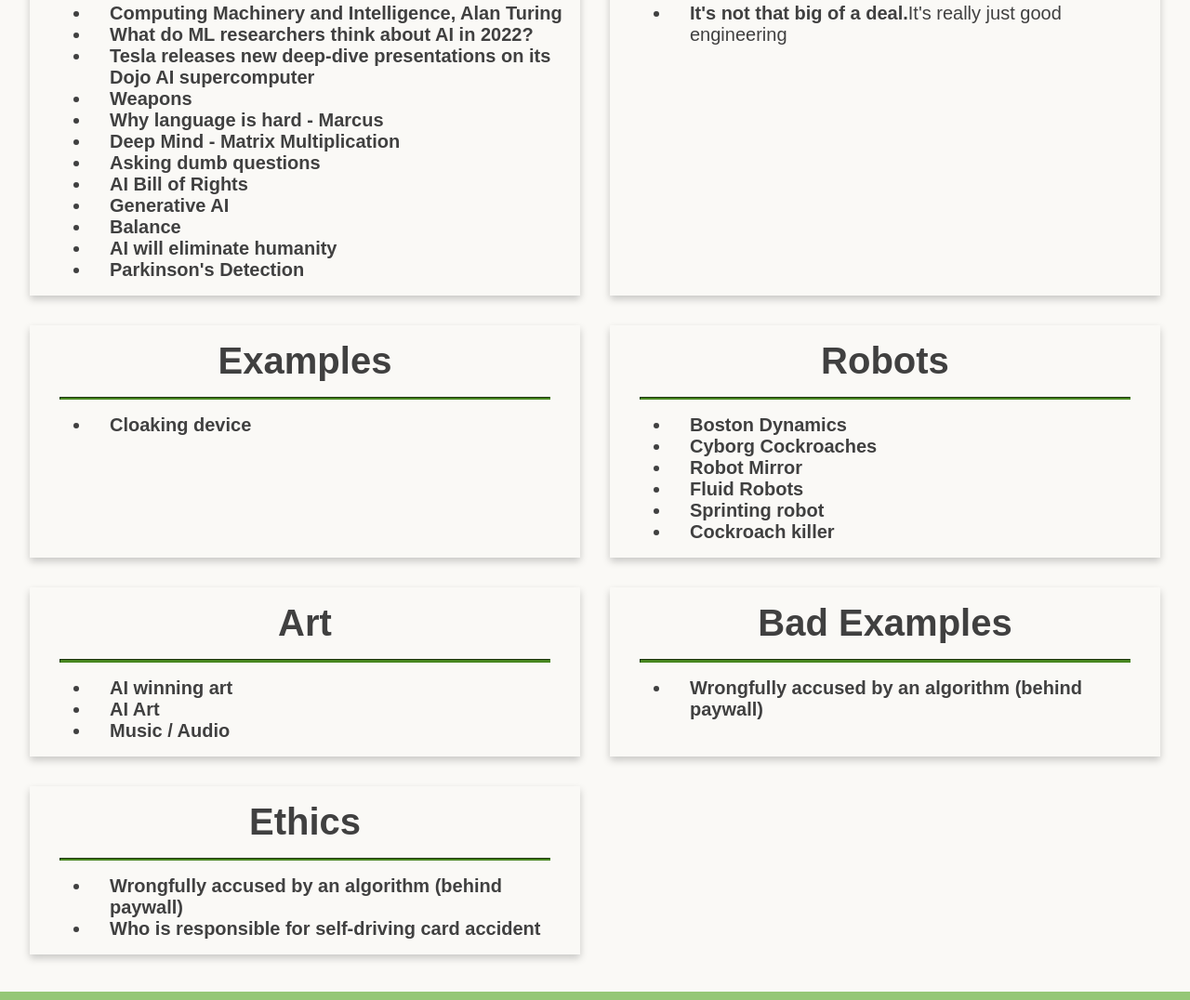
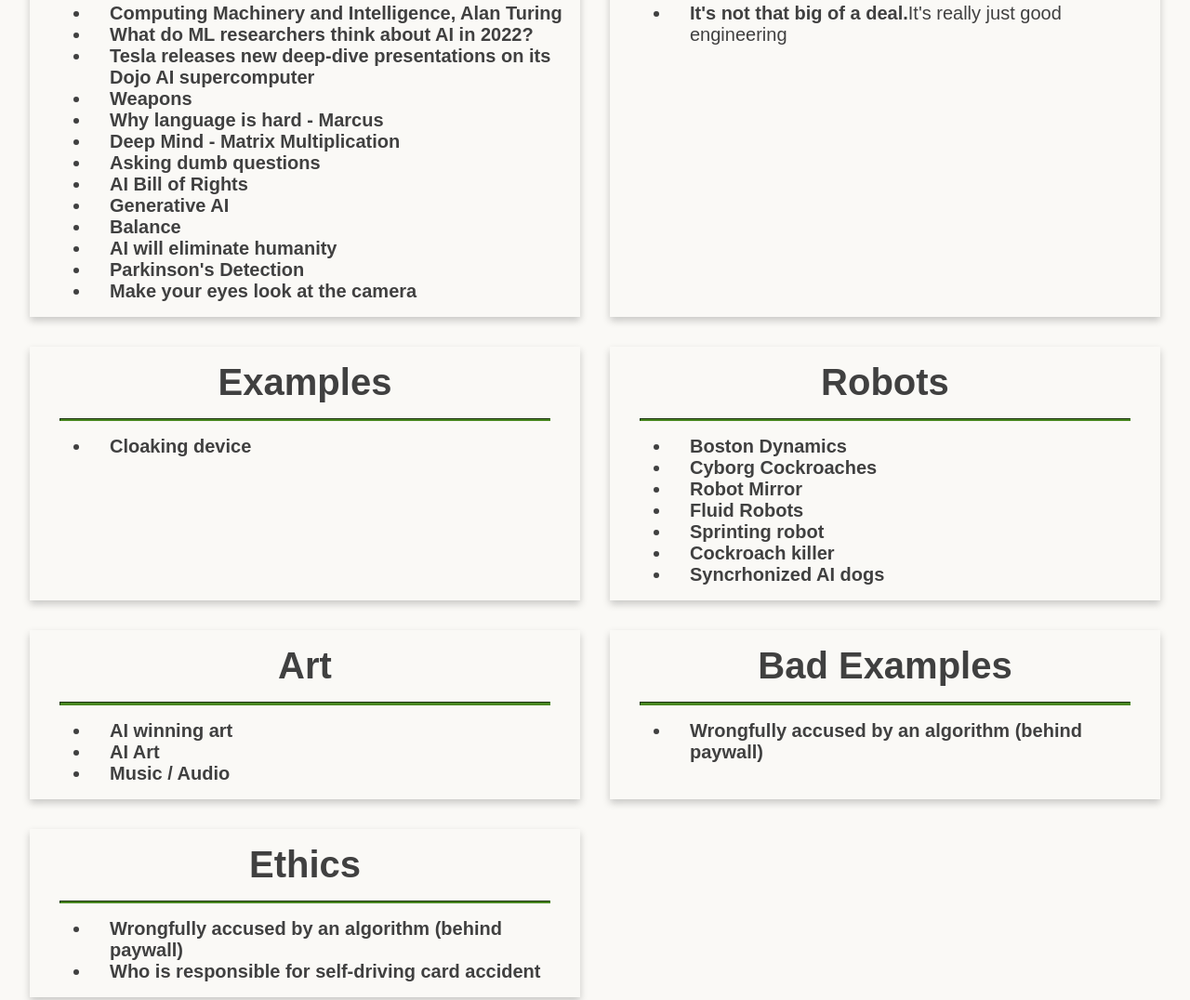
Before and after one commit to Oklahoma-Baptist-University/cis-info, a plain HTML site: page ai-interest.html in a window 1280 px wide. Shown: the part 647-1723 px from the top of the page at 93% size. Drawn offline with Linux system fonts and the light colour scheme.

Commit message:
Added eye following app

```diff
--- a/ai-interest.html
+++ b/ai-interest.html
@@ -53,6 +53,7 @@
                         <li><a href="https://www.theatlantic.com/technology/archive/2022/09/artificial-intelligence-machine-learing-natural-language-processing/661401/">Balance</a></li>
                         <li><a href="https://www.vice.com/en/article/93aqep/google-deepmind-researcher-co-authors-paper-saying-ai-will-eliminate-humanity">AI will eliminate humanity</a></li>
                         <li><a href="https://news.mit.edu/2022/artificial-intelligence-can-detect-parkinsons-from-breathing-patterns-0822">Parkinson's Detection</a></li>
+                        <li><a href="https://www.theverge.com/2023/1/26/23572459/ai-eye-contact-tech-nvidia-movie-edit-clips">Make your eyes look at the camera</a></li>
                     </ul>
                 </article>
                 <article class="okbu">
@@ -79,6 +80,7 @@
                         <li><a href="https://twitter.com/kaangulten/status/1558021568651034624">Fluid Robots</a></li>
                         <li><a href="https://newatlas.com/robotics/cassie-bipedal-robot-guinness-world-record-100-meters/">Sprinting robot</a></li>
                         <li><a href="https://www.vice.com/en/article/dy743w/scientists-create-ai-powered-laser-turret-that-kills-cockroaches">Cockroach killer</a></li>
+                        <li><a href="https://twitter.com/HowThingsWork_/status/1619397301092626432">Syncrhonized AI dogs</a></li>
                     </ul>
                 </article>
                 <article class="okbu">
```
